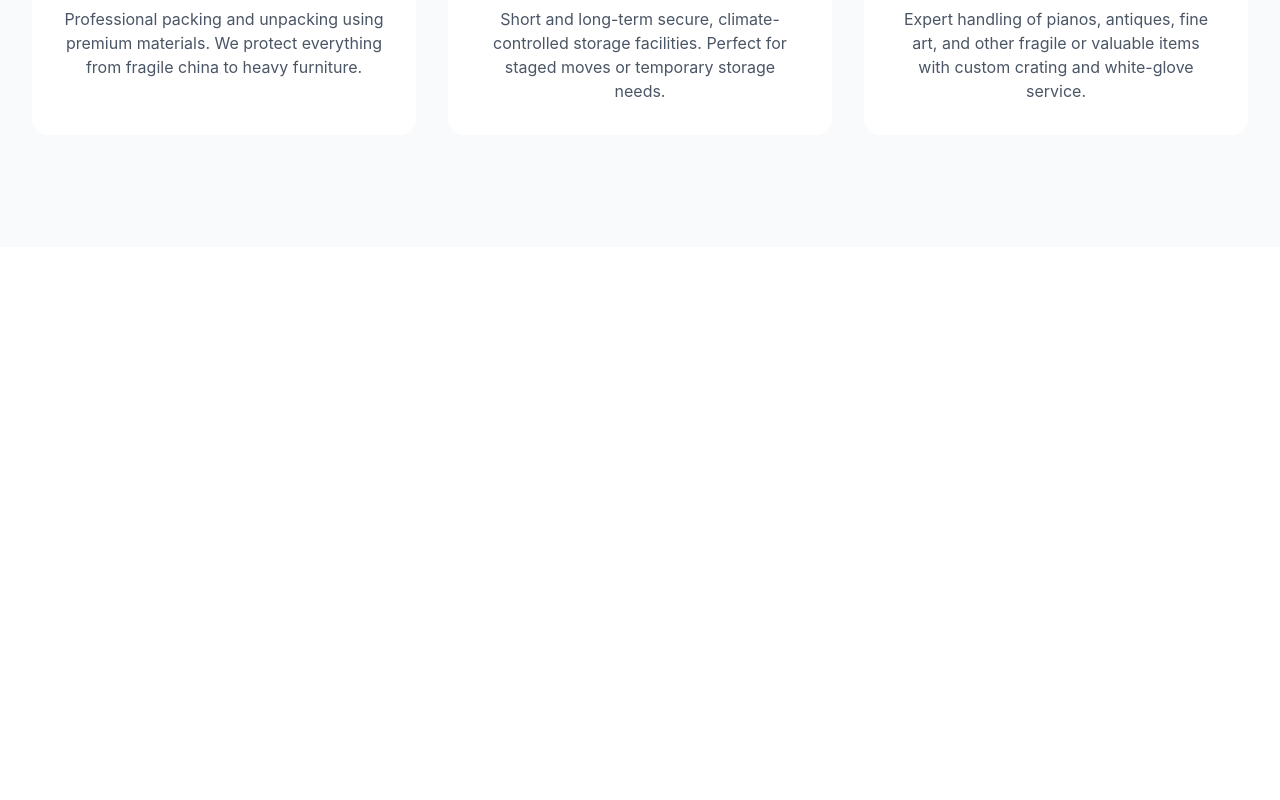
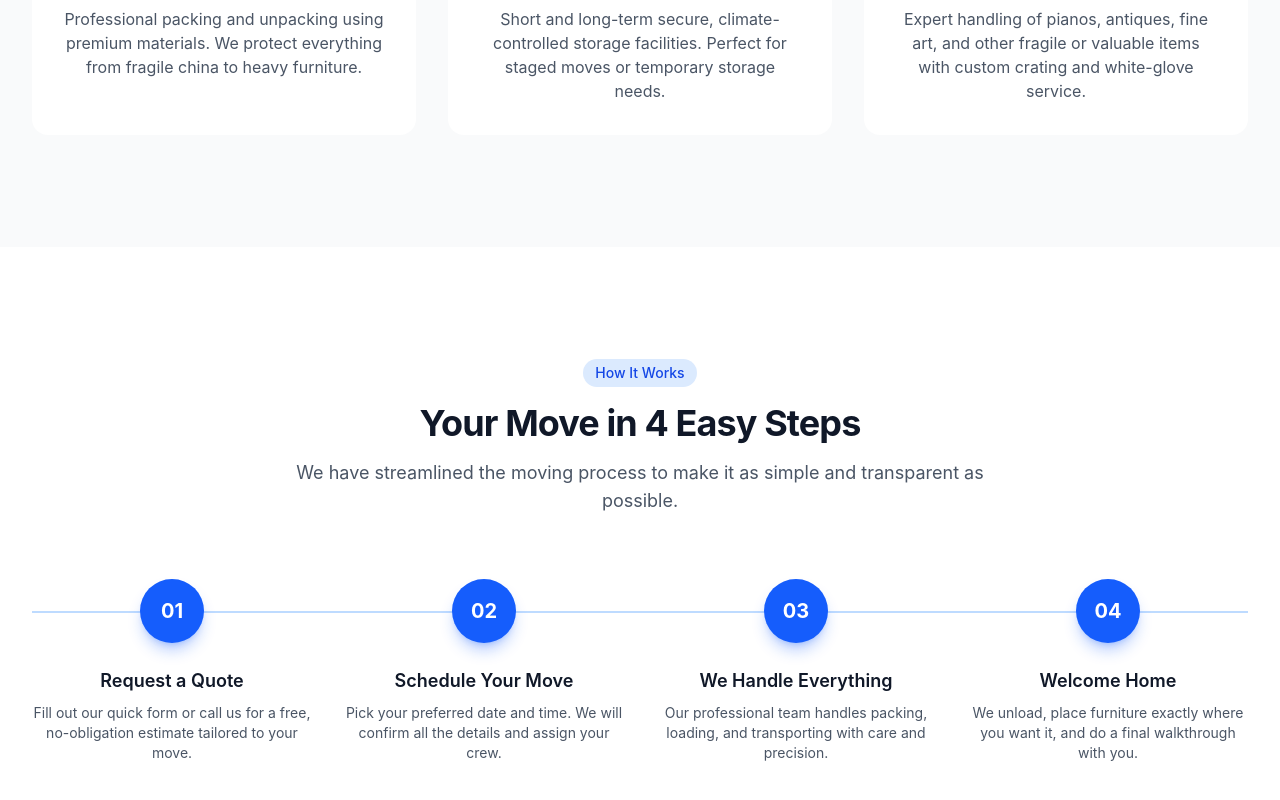
Before and after one commit to Nomikhan123786/SwiftMove_Clone, a React app: page / in a window 1280 px wide. Shown: the part 1788-2588 px from the top of the page. Before the commit the page ends 2035 px from the top, so only its background shows below. Built offline with nearby package versions, Linux system fonts and the light colour scheme; the HTML template or start-up script is replaced by a standard one.

Commit message:
Adding work component and section , update progress bar

```diff
--- a/src/App.jsx
+++ b/src/App.jsx
@@ -3,6 +3,7 @@ import Navbar from "./components/Navbar";
 import { useState } from "react";
 import { useEffect } from "react";
 import Home from "./pages/Home";
+import ScrollProgressBar from "./components/ScrollProgressBar";
 function App() {
   const [darkMode, setDarkMode] = useState(false);
   useEffect(() => {
@@ -19,7 +20,8 @@ function App() {
     <>
       <BrowserRouter>
         <Navbar darkMode={darkMode} setDarkMode={setDarkMode} />
-        <Home  />
+        <ScrollProgressBar />
+        <Home />
       </BrowserRouter>
     </>
   );
--- a/src/components/Navbar.jsx
+++ b/src/components/Navbar.jsx
@@ -19,7 +19,7 @@ const Navbar = ({ darkMode, setDarkMode }) => {
           />
         </div>
         <div className="  hidden lg:flex lg:items-center lg:gap-3">
-          <ul className="flex gap-5">
+          <ul className="flex gap-7 ">
             <li className=" [&>*]:flex-3  [&>*]:py-5 [&>*]:text-sm [&>*]:font-medium [&>*]:text-gray-600 [&>*]:transition-colors [&>*]:hover:text-gray-900 [&>*]:dark:text-gray-400 [&>*]:dark:hover:text-white [&>*]:gap-100">
               <Link>About </Link>
             </li>
--- /dev/null
+++ b/src/components/ScrollProgressBar.jsx
@@ -0,0 +1,30 @@
+import { useEffect, useState } from "react";
+
+const ScrollProgressBar = () => {
+  const [scroll, setScroll] = useState(0);
+
+  useEffect(() => {
+    const handleScroll = () => {
+      const totalHeight =
+        document.documentElement.scrollHeight -
+        document.documentElement.clientHeight;
+
+      const progress = (window.scrollY / totalHeight) * 100;
+
+      setScroll(progress);
+    };
+
+    window.addEventListener("scroll", handleScroll);
+
+    return () => window.removeEventListener("scroll", handleScroll);
+  }, []);
+
+  return (
+    <div
+      className="fixed top-0 left-0 h-[2px] bg-gradient-to-r from-blue-600 to-cyan-500 shadow-lg z-50 transition-all duration-150"
+      style={{ width: `${scroll}%` }}
+    />
+  );
+};
+
+export default ScrollProgressBar;
--- /dev/null
+++ b/src/components/WorkComponent.jsx
@@ -0,0 +1,201 @@
+const WorkComponent = () => {
+  return (
+    <section id="how-it-works">
+      <div className="container mx-auto px-4 lg:px-8">
+        {/* Header */}
+        <div className="mx-auto max-w-3xl text-center">
+          <h2
+            className="text-3xl font-bold tracking-tight text-gray-900 sm:text-4xl dark:text-white"
+            data-animate="fade-in-up"
+            data-delay="100"
+          >
+            Your Move in 4 Easy Steps
+          </h2>
+
+          <p
+            className="mt-4 text-lg text-gray-600 dark:text-gray-400"
+            data-animate="fade-in-up"
+            data-delay="200"
+          >
+            We have streamlined the moving process to make it as simple and
+            transparent as possible.
+          </p>
+        </div>
+
+        {/* Desktop Timeline */}
+        <div
+          className="mt-16 hidden lg:block"
+          data-animate="fade-in-up"
+          data-delay="300"
+        >
+          <div className="relative">
+            <div
+              className="absolute left-0 right-0 top-8 h-0.5 bg-blue-200 dark:bg-blue-800"
+              aria-hidden="true"
+            />
+
+            <div className="relative grid grid-cols-4 gap-8">
+              {/* Step 1 */}
+              <div className="relative text-center">
+                <div className="relative mx-auto mb-6 flex h-16 w-16 items-center justify-center rounded-full bg-blue-600 text-xl font-bold text-white shadow-lg shadow-blue-600/30">
+                  01
+                </div>
+
+                <h3 className="text-lg font-semibold text-gray-900 dark:text-white">
+                  Request a Quote
+                </h3>
+
+                <p className="mt-2 text-sm text-gray-600 dark:text-gray-400">
+                  Fill out our quick form or call us for a free, no-obligation
+                  estimate tailored to your move.
+                </p>
+              </div>
+
+              {/* Step 2 */}
+              <div className="relative text-center">
+                <div className="relative mx-auto mb-6 flex h-16 w-16 items-center justify-center rounded-full bg-blue-600 text-xl font-bold text-white shadow-lg shadow-blue-600/30">
+                  02
+                </div>
+
+                <h3 className="text-lg font-semibold text-gray-900 dark:text-white">
+                  Schedule Your Move
+                </h3>
+
+                <p className="mt-2 text-sm text-gray-600 dark:text-gray-400">
+                  Pick your preferred date and time. We will confirm all the
+                  details and assign your crew.
+                </p>
+              </div>
+
+              {/* Step 3 */}
+              <div className="relative text-center">
+                <div className="relative mx-auto mb-6 flex h-16 w-16 items-center justify-center rounded-full bg-blue-600 text-xl font-bold text-white shadow-lg shadow-blue-600/30">
+                  03
+                </div>
+
+                <h3 className="text-lg font-semibold text-gray-900 dark:text-white">
+                  We Handle Everything
+                </h3>
+
+                <p className="mt-2 text-sm text-gray-600 dark:text-gray-400">
+                  Our professional team handles packing, loading, and
+                  transporting with care and precision.
+                </p>
+              </div>
+
+              {/* Step 4 */}
+              <div className="relative text-center">
+                <div className="relative mx-auto mb-6 flex h-16 w-16 items-center justify-center rounded-full bg-blue-600 text-xl font-bold text-white shadow-lg shadow-blue-600/30">
+                  04
+                </div>
+
+                <h3 className="text-lg font-semibold text-gray-900 dark:text-white">
+                  Welcome Home
+                </h3>
+
+                <p className="mt-2 text-sm text-gray-600 dark:text-gray-400">
+                  We unload, place furniture exactly where you want it, and do a
+                  final walkthrough with you.
+                </p>
+              </div>
+            </div>
+          </div>
+        </div>
+
+        {/* Mobile Timeline */}
+        <div className="mt-12 lg:hidden">
+          <div className="relative">
+            {/* Step 1 */}
+            <div className="relative flex gap-6 pb-10">
+              <div
+                className="absolute left-8 top-16 h-full w-0.5 -translate-x-1/2 bg-blue-200 dark:bg-blue-800"
+                aria-hidden="true"
+              />
+
+              <div className="relative z-10 flex h-16 w-16 flex-shrink-0 items-center justify-center rounded-full bg-blue-600 text-xl font-bold text-white shadow-lg shadow-blue-600/30">
+                01
+              </div>
+
+              <div className="pt-3">
+                <h3 className="text-lg font-semibold text-gray-900 dark:text-white">
+                  Request a Quote
+                </h3>
+
+                <p className="mt-1 text-gray-600 dark:text-gray-400">
+                  Fill out our quick form or call us for a free, no-obligation
+                  estimate tailored to your move.
+                </p>
+              </div>
+            </div>
+
+            {/* Step 2 */}
+            <div className="relative flex gap-6 pb-10">
+              <div
+                className="absolute left-8 top-16 h-full w-0.5 -translate-x-1/2 bg-blue-200 dark:bg-blue-800"
+                aria-hidden="true"
+              />
+
+              <div className="relative z-10 flex h-16 w-16 flex-shrink-0 items-center justify-center rounded-full bg-blue-600 text-xl font-bold text-white shadow-lg shadow-blue-600/30">
+                02
+              </div>
+
+              <div className="pt-3">
+                <h3 className="text-lg font-semibold text-gray-900 dark:text-white">
+                  Schedule Your Move
+                </h3>
+
+                <p className="mt-1 text-gray-600 dark:text-gray-400">
+                  Pick your preferred date and time. We will confirm all the
+                  details and assign your crew.
+                </p>
+              </div>
+            </div>
+
+            {/* Step 3 */}
+            <div className="relative flex gap-6 pb-10">
+              <div
+                className="absolute left-8 top-16 h-full w-0.5 -translate-x-1/2 bg-blue-200 dark:bg-blue-800"
+                aria-hidden="true"
+              />
+
+              <div className="relative z-10 flex h-16 w-16 flex-shrink-0 items-center justify-center rounded-full bg-blue-600 text-xl font-bold text-white shadow-lg shadow-blue-600/30">
+                03
+              </div>
+
+              <div className="pt-3">
+                <h3 className="text-lg font-semibold text-gray-900 dark:text-white">
+                  We Handle Everything
+                </h3>
+
+                <p className="mt-1 text-gray-600 dark:text-gray-400">
+                  Our professional team handles packing, loading, and
+                  transporting with care and precision.
+                </p>
+              </div>
+            </div>
+
+            {/* Step 4 */}
+            <div className="relative flex gap-6">
+              <div className="relative z-10 flex h-16 w-16 flex-shrink-0 items-center justify-center rounded-full bg-blue-600 text-xl font-bold text-white shadow-lg shadow-blue-600/30">
+                04
+              </div>
+
+              <div className="pt-3">
+                <h3 className="text-lg font-semibold text-gray-900 dark:text-white">
+                  Welcome Home
+                </h3>
+
+                <p className="mt-1 text-gray-600 dark:text-gray-400">
+                  We unload, place furniture exactly where you want it, and do a
+                  final walkthrough with you.
+                </p>
+              </div>
+            </div>
+          </div>
+        </div>
+      </div>
+    </section>
+  );
+};
+
+export default WorkComponent;
--- a/src/pages/Home.jsx
+++ b/src/pages/Home.jsx
@@ -1,6 +1,7 @@
 import ServiceSection from "../sections/ServiceSection";
 import Hero from "../sections/hero/Hero";
 import States from "../sections/States";
+import WorkSection from "../sections/WorkSection";
 
 const Home = () => {
   return (
@@ -8,6 +9,7 @@ const Home = () => {
       <Hero />
       <States />
       <ServiceSection />
+      <WorkSection />
     </div>
   );
 };
--- /dev/null
+++ b/src/sections/WorkSection.jsx
@@ -0,0 +1,17 @@
+import WorkComponent from "../components/WorkComponent";
+
+const WorkSection = () => {
+  return (
+    <div className="text-center bg-white  lg:py-28 dark:bg-gray-950">
+      <div
+        className="mb-4 inline-flex items-center rounded-full bg-blur-100 px-3 py-1 text-sm font-medium bg-blue-100 text-blue-700 dark:bg-blue-900/50 dark:text-blue-300"
+        data-animate="fade-in-up"
+      >
+        How It Works
+      </div>
+      <WorkComponent />
+    </div>
+  );
+};
+
+export default WorkSection;
```
